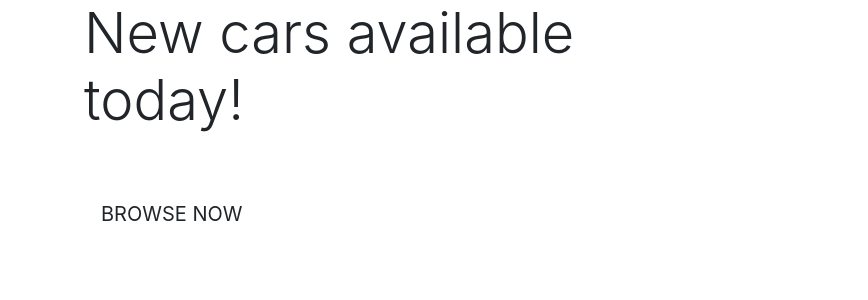
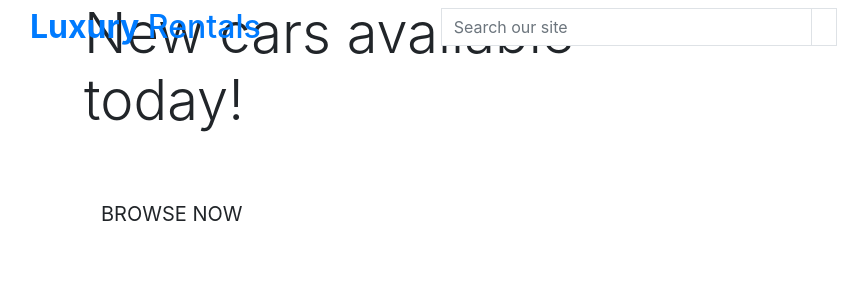
Before and after one commit to Code-Institute-Submissions/RaoulRV-ecommerce_DecResub, a Django app: page / in a window 1280 px wide. Shown: the top 300 px of the page, without its empty margins (1-869 px from the left). Run offline with Django 3.2, Linux system fonts and the light colour scheme.

Commit message:
Add homepage structure and search form

```diff
--- a/templates/base.html
+++ b/templates/base.html
@@ -34,7 +34,40 @@
 
   </head>
   <body>
-    <header class="container-fluid fixed-top"></header>
+    <header class="container-fluid fixed-top">
+      <div class="row">
+        <div class="col-12 col-lg-4 my-auto py-1 py-lg-0 text-center text-lg-left">
+          <a href="{% url 'home' %}" class="nav-link main-logo-link">
+            <h2 class="logo-font text-black my-0"><strong>Luxury</strong> Rentals</h2>
+          </a>
+        </div>
+
+        <div class="col-12 col-lg-4 my-auto py-1 py-lg-0">
+          <form method="GET" action="">
+            <div class="input-group w-100">
+                <input class="form-control border border-black rounded-0" type="text" name="q" placeholder="Search our site">
+                <div class="input-group-append">
+                    <button class="form-control btn btn-black border border-black rounded-0" type="submit">
+                        <span class="icon">
+                            <i class="fas fa-search"></i>
+                        </span>
+                    </button>
+                </div>
+            </div>
+        </form>
+        </div>
+
+        <div class="col-12 col-lg-4 my-auto py-1 py-lg-0">
+          <ul class="list-inline list-unstyled text-center text-lg-right my-0">
+            <li class="list-inline-item dropdown"></li>
+            <li class="list-inline-item"></li>
+          </ul>
+
+        </div>
+      </div>
+
+
+    </header>
 
     {% if messages %}
         <div class="message-container"></div>
```
